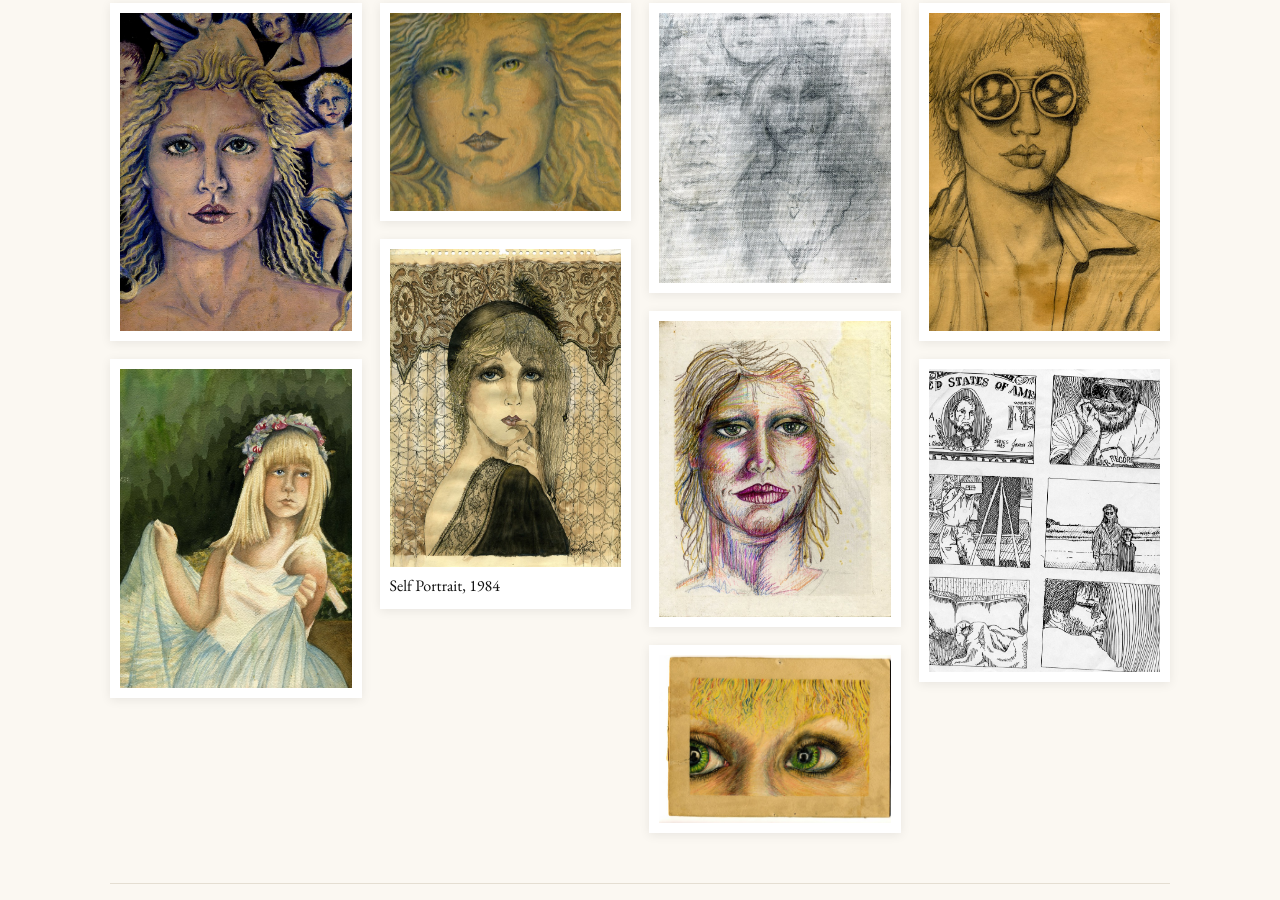
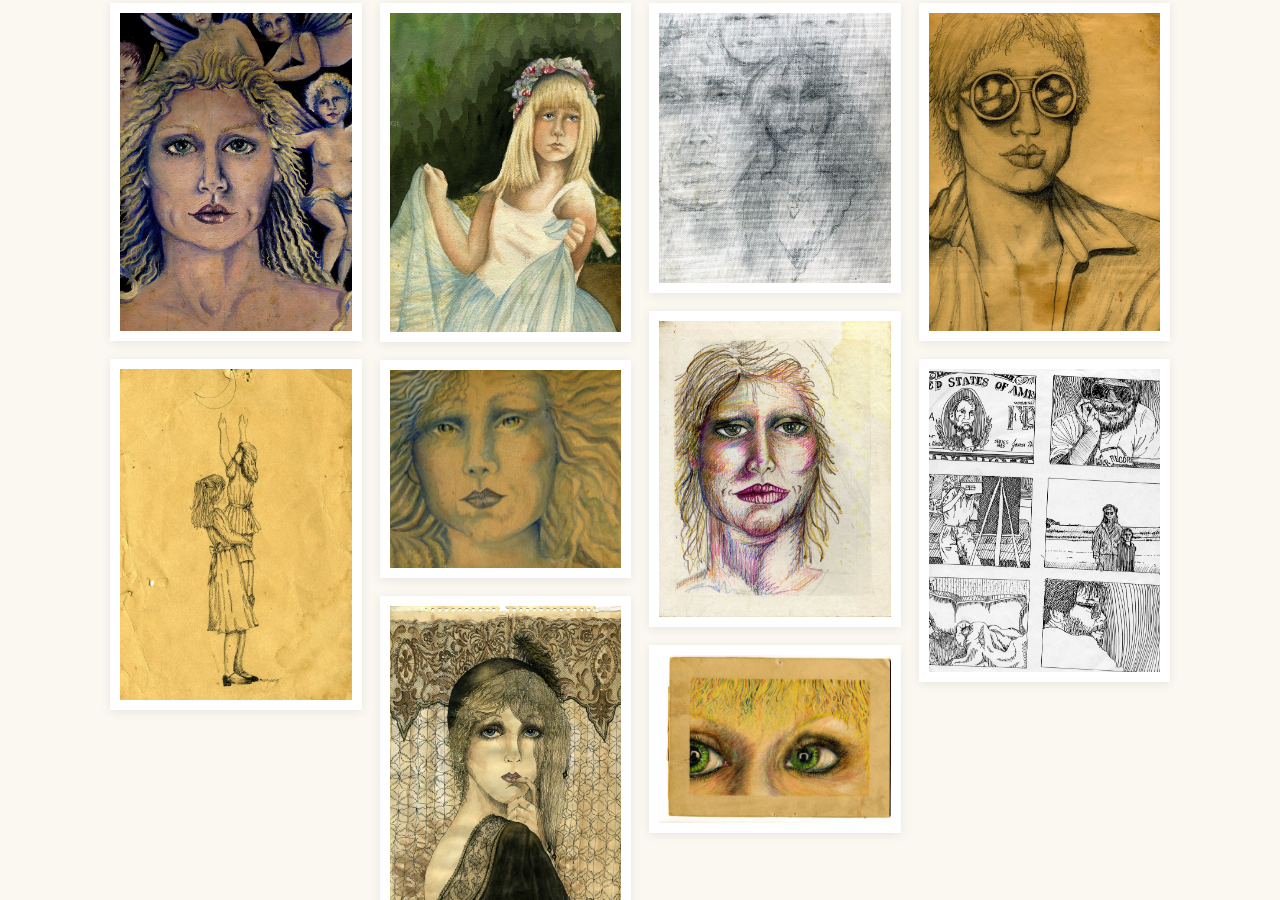
Before and after one commit to RyeLibre/suzzyjean, a plain HTML site: page index.html in a window 1280 px wide. Shown: the part 2375-3275 px from the top of the page. Drawn offline with nearby package versions, Linux system fonts and the light colour scheme.

Commit message:
Add ink drawing: girls reaching for the moon
Co-Authored-By: Claude Opus 5.5 <noreply@anthropic.com>
Claude-Session: https://claude.ai/code/session_01MaAE6cSNLRA6dzQjbU42jm

```diff
--- a/index.html
+++ b/index.html
@@ -116,6 +116,7 @@ const WORKS = [
   { cat: "prints", file: "child-face-print.jpg",        title: "" },
 
   { cat: "paintings", file: "woman-with-cherubs.jpg",     title: "" },
+  { cat: "paintings", file: "reaching-for-the-moon.jpg",  title: "" },
   { cat: "paintings", file: "girl-flower-crown.jpg",      title: "" },
   { cat: "paintings", file: "golden-face.jpg",            title: "" },
   { cat: "paintings", file: "veiled-woman-1984.jpg",      title: "Self Portrait, 1984" },
```
Also changed, not shown: images/reaching-for-the-moon.jpg (added).
